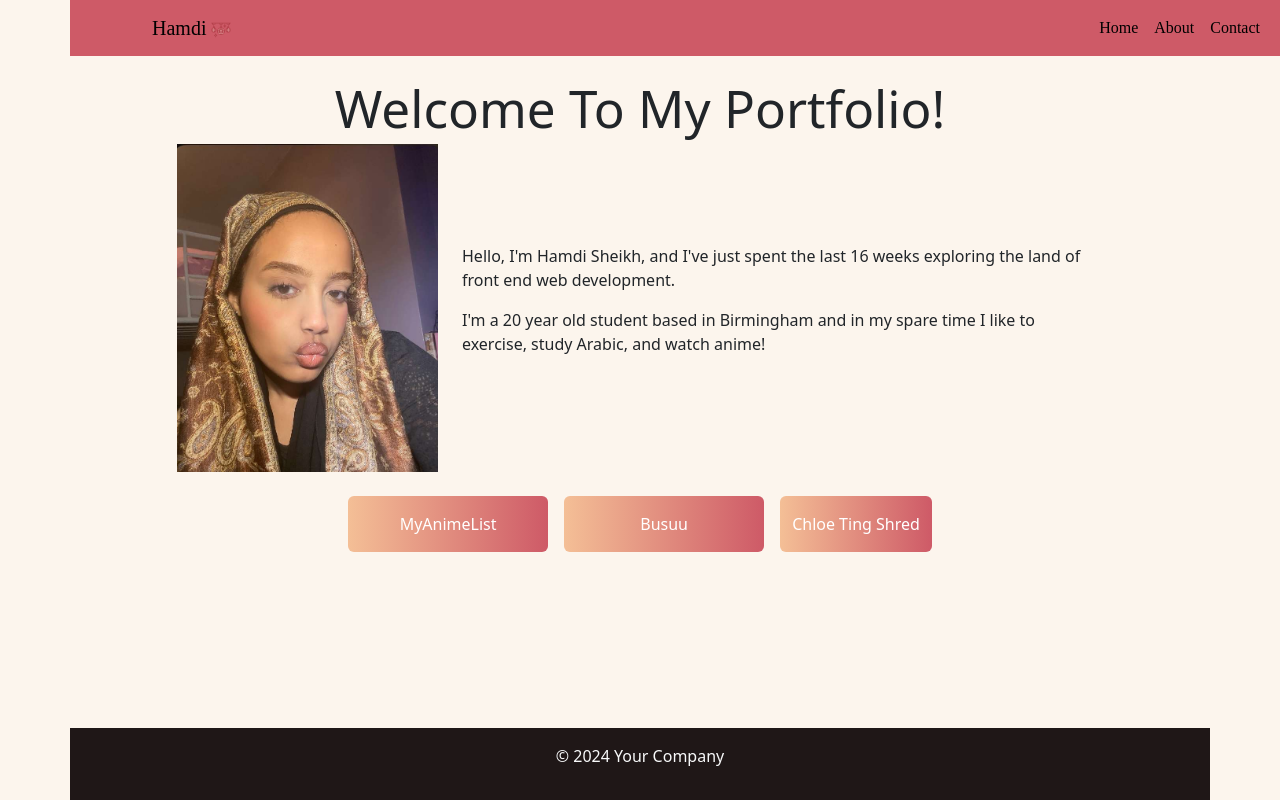
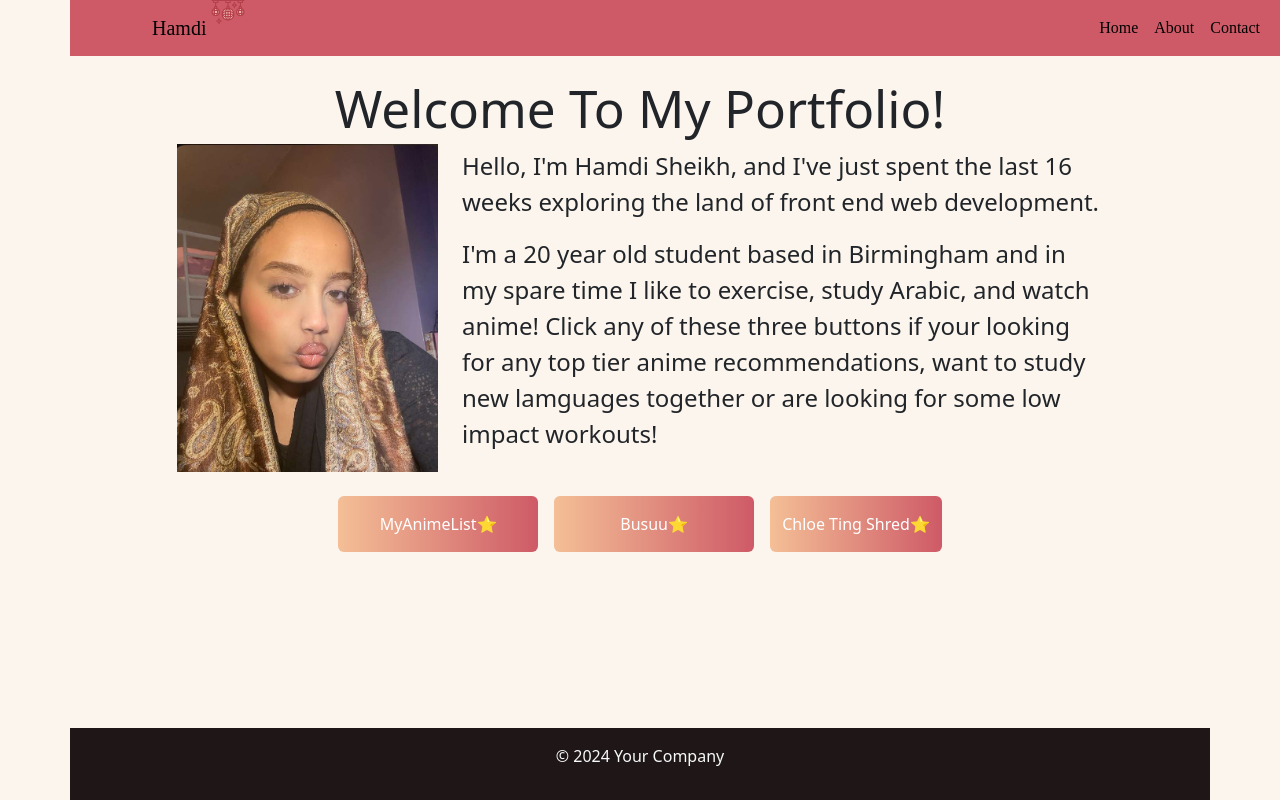
Before and after one commit to hamdishh/react-2-portfolio, a React app in the folder challenge/react-portfolio/: page / in a window 1280 px wide. Built offline with nearby package versions, Linux system fonts and the light colour scheme; the HTML template or start-up script is replaced by a standard one; a web font is replaced by a local one.

Commit message:
moved img in nav more to the top using negative pxs with marginTop property

```diff
--- a/challenge/react-portfolio/src/components/Navbar/index.jsx
+++ b/challenge/react-portfolio/src/components/Navbar/index.jsx
@@ -22,7 +22,7 @@ function NavbarEl() {
           <img
             src={partyImg}
             alt="Disco Icon"
-            style={{ marginLeft: "5px", height: "20px" }}
+            style={{ marginLeft: "5px", height: "34px", marginTop: "-36px" }}
           />
         </Navbar.Brand>
         <Navbar.Toggle aria-controls="basic-navbar-nav" />
--- a/challenge/react-portfolio/src/components/Pages/About.jsx
+++ b/challenge/react-portfolio/src/components/Pages/About.jsx
@@ -1,5 +1,5 @@
 import { Container, Row, Col, Image, Button } from "react-bootstrap";
-import myImage from "../../images/IMG_1343.jpeg"
+import myImage from "../../images/IMG_1343.jpeg";
 
 function About() {
   return (
@@ -15,24 +15,45 @@ function About() {
             <Image src={myImage} alt="My Image" fluid />
           </Col>
           <Col xs={12} md={7}>
-            <p>
+            <p className="larger-text">
               Hello, I'm Hamdi Sheikh, and I've just spent the last 16 weeks
               exploring the land of front end web development.
             </p>
-            <p>
+            <p className="larger-text">
               I'm a 20 year old student based in Birmingham and in my spare time
-              I like to exercise, study Arabic, and watch anime!
+              I like to exercise, study Arabic, and watch anime! Click any of
+              these three buttons if your looking for any top tier anime
+              recommendations, want to study new lamguages together or are
+              looking for some low impact workouts!
             </p>
           </Col>
         </Row>
         <Row className="justify-content-center mt-4">
           <Col xs={12} className="text-center">
-            <Button variant="primary" className="me-3 py-3 gradient-button" href="https://myanimelist.net/">MyAnimeList</Button>
-            <Button variant="primary" className="me-3 py-3 gradient-button" href="https://www.busuu.com/">Busuu</Button>
-            <Button variant="primary" className="py-3 gradient-button" href="https://www.chloeting.com/">Chloe Ting Shred</Button>
+            <Button
+              variant="primary"
+              className="me-3 py-3 gradient-button"
+              href="https://myanimelist.net/anime/28223"
+            >
+              MyAnimeList⭐️
+            </Button>
+            <Button
+              variant="primary"
+              className="me-3 py-3 gradient-button"
+              href="https://www.busuu.com/dashboard#/profile/124357599/progress"
+            >
+              Busuu⭐️
+            </Button>
+            <Button
+              variant="primary"
+              className="py-3 gradient-button"
+              href="https://www.chloeting.com/"
+            >
+              Chloe Ting Shred⭐️
+            </Button>
           </Col>
         </Row>
-    </Container>
+      </Container>
     </div>
   );
 }
--- a/challenge/react-portfolio/src/components/Pages/Home.jsx
+++ b/challenge/react-portfolio/src/components/Pages/Home.jsx
@@ -57,7 +57,7 @@ const Home = () => {
         />
         <Project
           project={{
-            name: "WE-ARE-MANY", //dark blue color
+            name: "WE-ARE-MANY",
             description: "",
             github: "https://github.com/CestSamual/We-Are-Many",
             demo: "https://cestsamual.github.io/We-Are-Many/",
--- a/challenge/react-portfolio/src/index.css
+++ b/challenge/react-portfolio/src/index.css
@@ -65,11 +65,17 @@ button:focus-visible {
   font-weight: 20px;
 }
 
+
+
 .gradient-button {
   background-image: linear-gradient(to right, #F4BF96, #CE5A67);
   border: #1F1717;
   color: white;
 
+}
+
+.larger-text {
+  font-size: 1.5rem; /* Adjust the font size as needed */
 }
 
 .home-container {
```
